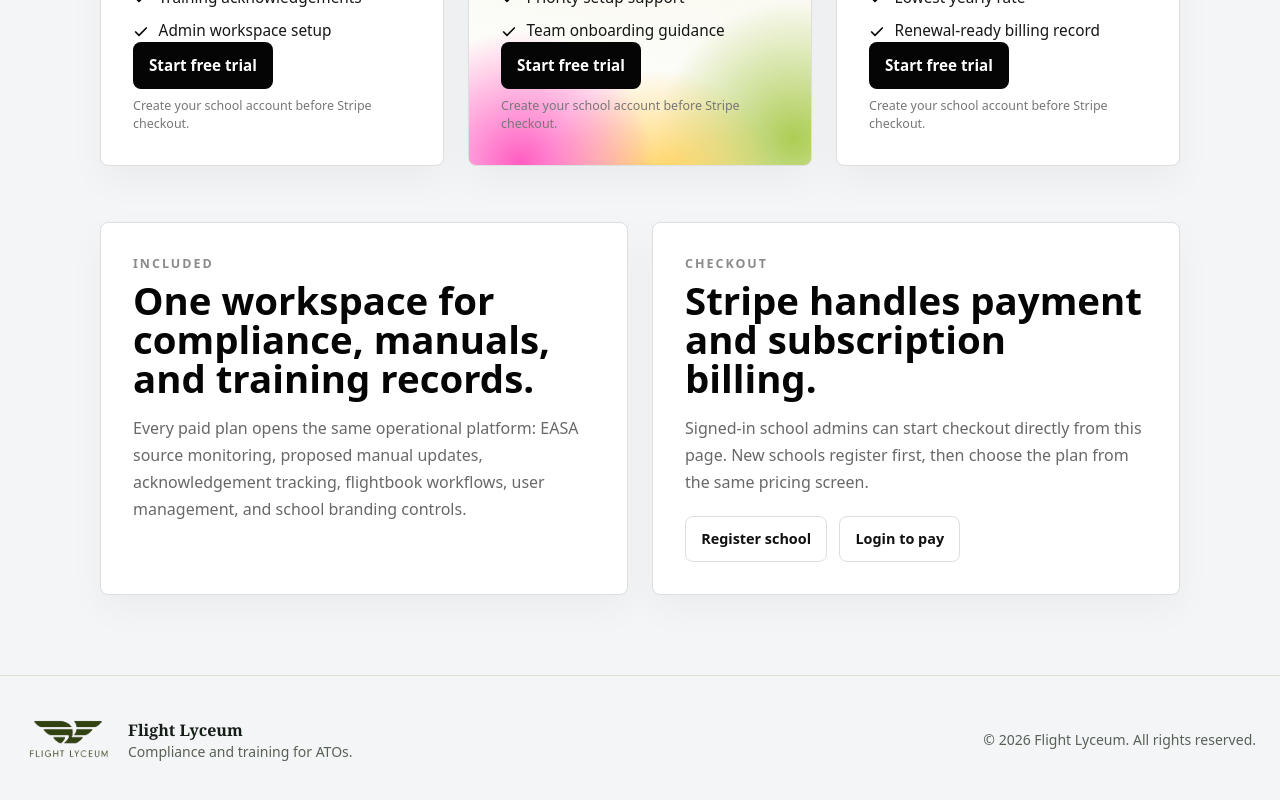
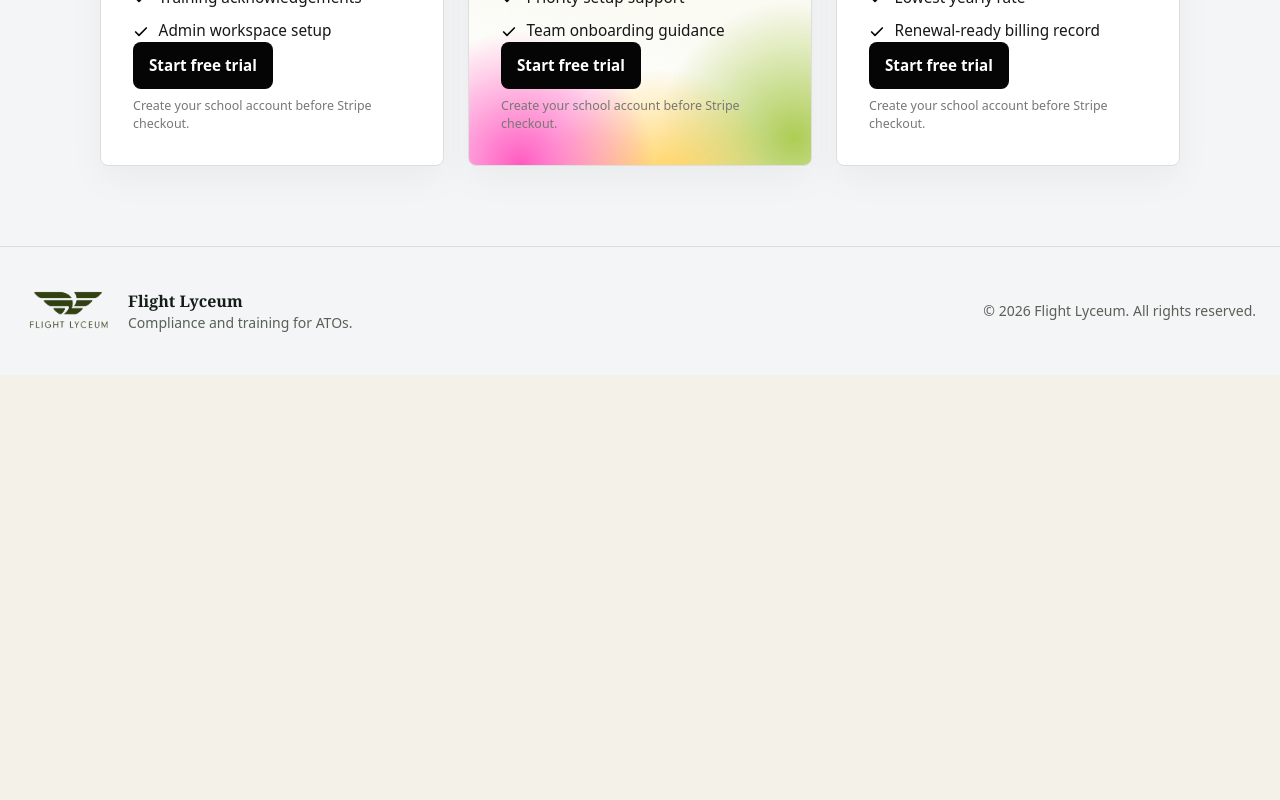
Before and after one commit to akiwumi/EASA_app, a Next.js app: page /pricing in a window 1280 px wide. Shown: the part 1184-1984 px from the top of the page. After the commit the page ends 1559 px from the top, so only its background shows below. Built offline with nearby package versions, Linux system fonts and the light colour scheme; no server answers.

Commit message:
Remove pricing support cards

```diff
--- a/src/app/pricing/page.tsx
+++ b/src/app/pricing/page.tsx
@@ -1,5 +1,4 @@
 import type { Metadata } from "next";
-import Link from "next/link";
 import Footer from "@/components/home/Footer";
 import Nav from "@/components/home/Nav";
 import PricingPlans from "@/components/pricing/PricingPlans";
@@ -48,36 +47,6 @@ export default async function PricingPage({
             signedIn={signedIn}
             schoolName={resolvedSearchParams.registered === "1" ? resolvedSearchParams.school : undefined}
           />
-
-          <section className="pricing-support">
-            <article>
-              <p className="pricing-kicker">Included</p>
-              <h2>One workspace for compliance, manuals, and training records.</h2>
-              <p>
-                Every paid plan opens the same operational platform: EASA source monitoring,
-                proposed manual updates, acknowledgement tracking, flightbook workflows,
-                user management, and school branding controls.
-              </p>
-            </article>
-            <article>
-              <p className="pricing-kicker">Checkout</p>
-              <h2>Stripe handles payment and subscription billing.</h2>
-              <p>
-                Signed-in school admins can start checkout directly from this page. New
-                schools register first, then choose the plan from the same pricing screen.
-              </p>
-              <div className="pricing-support-actions">
-                {signedIn ? (
-                  <Link href="/dashboard">Open dashboard</Link>
-                ) : (
-                  <>
-                    <Link href="/register">Register school</Link>
-                    <Link href="/login">Login to pay</Link>
-                  </>
-                )}
-              </div>
-            </article>
-          </section>
         </div>
       </main>
       <Footer />
```
